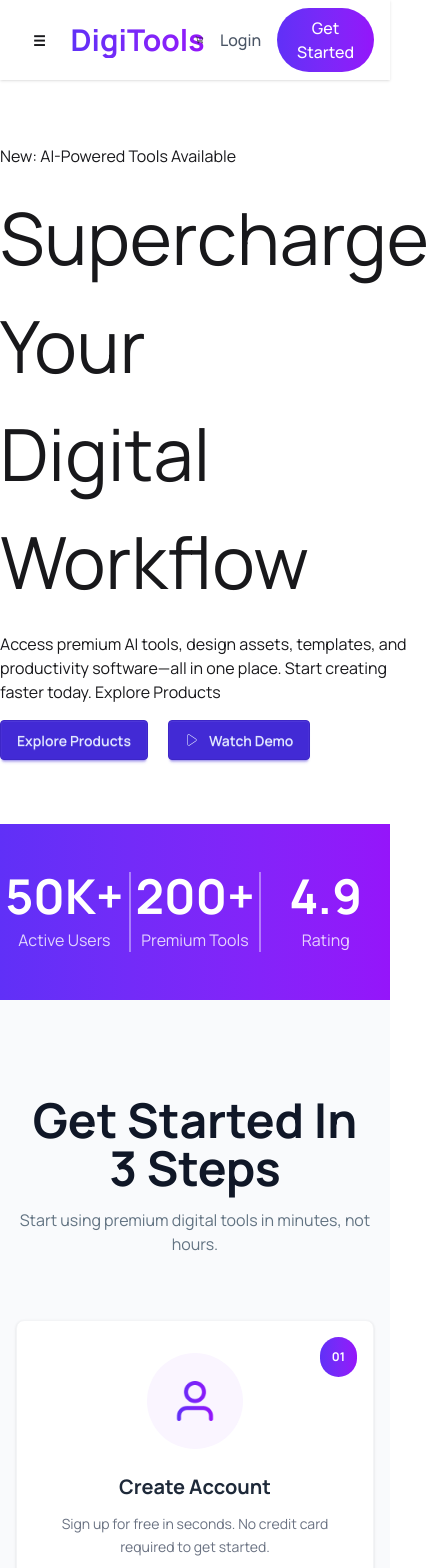
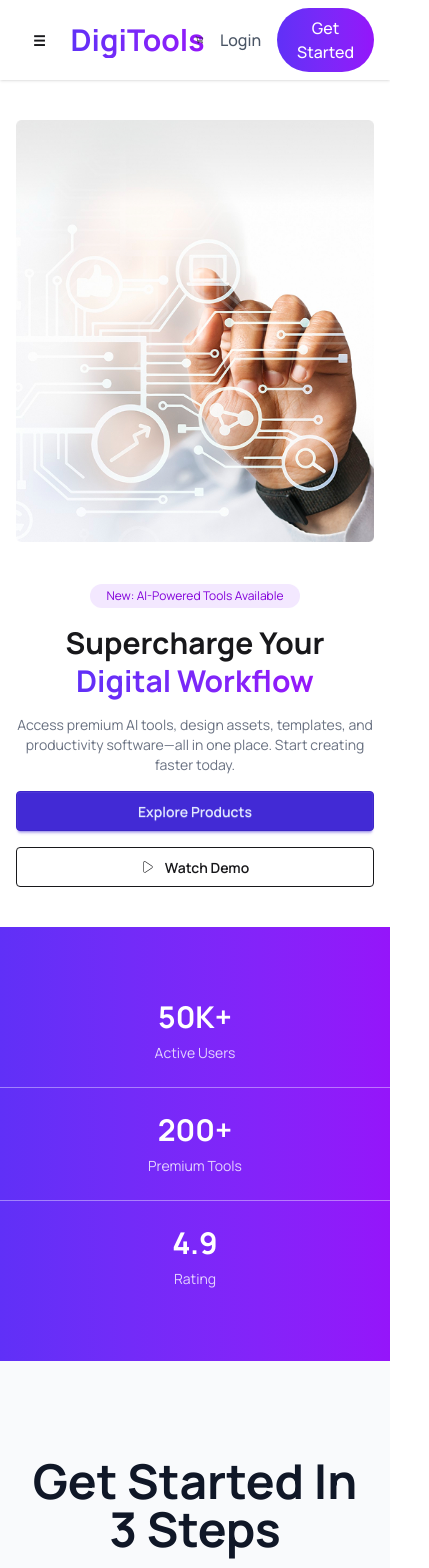
Before and after one commit to souldev003/B13-A6-DigiTools, a React (Vite) app: page / in a window 390 px wide. Shown: the top 1568 px of the page, 429 px wide, since content can reach past the window. Built offline with nearby package versions, Linux system fonts and the light colour scheme.

Commit message:
responsive problem fixed

```diff
--- a/src/components/About.jsx
+++ b/src/components/About.jsx
@@ -3,21 +3,23 @@ import React from "react";
 const About = () => {
   return (
     <div>
-      <div className="bg-linear-to-r from-[#6030F7] to-[#9515FA] ">
-        <div className="max-w-300 mx-auto flex justify-evenly text-white py-12 divide-x-2 divide-white/40">
-          <div className="flex-1 text-center">
-            <h2 className="text-5xl font-bold">50K+</h2>
-            <p className="mt-2 opacity-80">Active Users</p>
+      <div className="bg-linear-to-r from-[#6030F7] to-[#9515FA]">
+        <div className="max-w-300 mx-auto flex flex-col md:flex-row text-white py-12 divide-y md:divide-y-0 md:divide-x divide-white/40">
+          <div className="flex-1 text-center py-6">
+            <h2 className="text-3xl md:text-5xl font-bold">50K+</h2>
+            <p className="mt-2 opacity-80 text-sm md:text-base">Active Users</p>
           </div>
 
-          <div className="flex-1 text-center">
-            <h2 className="text-5xl font-bold">200+</h2>
-            <p className="mt-2 opacity-80">Premium Tools</p>
+          <div className="flex-1 text-center py-6">
+            <h2 className="text-3xl md:text-5xl font-bold">200+</h2>
+            <p className="mt-2 opacity-80 text-sm md:text-base">
+              Premium Tools
+            </p>
           </div>
 
-          <div className="flex-1 text-center">
-            <h2 className="text-5xl font-bold">4.9</h2>
-            <p className="mt-2 opacity-80">Rating</p>
+          <div className="flex-1 text-center py-6">
+            <h2 className="text-3xl md:text-5xl font-bold">4.9</h2>
+            <p className="mt-2 opacity-80 text-sm md:text-base">Rating</p>
           </div>
         </div>
       </div>
--- a/src/components/Footer.jsx
+++ b/src/components/Footer.jsx
@@ -2,63 +2,61 @@ import React from "react";
 
 const Footer = () => {
   const socialIcons = [
-    {
-      img: "/Instagram.png",
-      alt: "Instagram Logo",
-    },
-    {
-      img: "/Facebook.png",
-      alt: "Facebook Logo",
-    },
-    {
-      img: "/x.png",
-      alt: "x Logo",
-    },
+    { img: "/Instagram.png", alt: "Instagram Logo" },
+    { img: "/Facebook.png", alt: "Facebook Logo" },
+    { img: "/x.png", alt: "X Logo" },
   ];
 
   return (
-    <div className="bg-[#101727] py-28">
-      <div className="max-w-300 mx-auto text-white">
-        <div className="mb-20 grid gap-16 md:grid-cols-2 lg:grid-cols-3">
+    <div className="bg-[#101727] py-10 md:py-28 px-4">
+      <div className="max-w-7xl mx-auto text-white">
+        <div className="mb-16 grid gap-12 md:grid-cols-2 lg:grid-cols-3">
           <div>
-            <h1 className="text-[40px] font-extrabold mb-4">DigiTools</h1>
+            <h1 className="text-3xl md:text-[40px] font-extrabold mb-4">
+              DigiTools
+            </h1>
             <p className="text-gray-300">
               Premium digital tools for creators, professionals, and businesses.
               Work smarter with our suite of powerful tools.
             </p>
           </div>
-          <div className="flex items-center justify-between gap-6">
-            <div className="space-y-4">
-              <h3 className="text-[#FFFFFF] text-lg">Products</h3>
+
+          <div className="grid grid-cols-1 sm:grid-cols-3 gap-8 md:col-span-1 lg:col-span-1">
+            <div className="space-y-3">
+              <h3 className="text-white text-lg font-semibold">Products</h3>
               <h4 className="text-[#CFD1D4]">Features</h4>
               <h4 className="text-[#CFD1D4]">Pricing</h4>
               <h4 className="text-[#CFD1D4]">Templates</h4>
-              <h4 className="text-[#CFD1D4]">Integration</h4>
+              <h4 className="text-[#CFD1D4]">Integrations</h4>
             </div>
-            <div className="space-y-4">
-              <h3 className="text-[#FFFFFF] text-lg">Company</h3>
+
+            <div className="space-y-3">
+              <h3 className="text-white text-lg font-semibold">Company</h3>
               <h4 className="text-[#CFD1D4]">About</h4>
               <h4 className="text-[#CFD1D4]">Blog</h4>
               <h4 className="text-[#CFD1D4]">Careers</h4>
               <h4 className="text-[#CFD1D4]">Press</h4>
             </div>
-            <div className="space-y-4">
-              <h3 className="text-[#FFFFFF] text-lg">Resources</h3>
+
+            <div className="space-y-3">
+              <h3 className="text-white text-lg font-semibold">Resources</h3>
               <h4 className="text-[#CFD1D4]">Documentation</h4>
               <h4 className="text-[#CFD1D4]">Help Center</h4>
               <h4 className="text-[#CFD1D4]">Community</h4>
               <h4 className="text-[#CFD1D4]">Contact</h4>
             </div>
           </div>
+
           <div>
-            <h3 className="text-[#FFFFFF] text-lg">Social Links</h3>
-            <div className="flex items-center gap-4 mt-5">
-              {socialIcons.map((icon) => (
+            <h3 className="text-white text-lg font-semibold">Social Links</h3>
+            <div className="flex flex-wrap items-center gap-4 mt-5">
+              {socialIcons.map((icon, index) => (
                 <a
-                  className="bg-white w-10 flex items-center justify-center p-2.5 rounded-full"
+                  key={index}
+                  className="bg-white w-10 h-10 flex items-center justify-center rounded-full"
                   href="#"
                 >
-                  <img className="w-5 bg-white" src={icon.img} alt={icon.alt} />
+                  <img className="w-5" src={icon.img} alt={icon.alt} />
                 </a>
               ))}
             </div>
@@ -67,16 +65,15 @@ const Footer = () => {
 
         <div className="border-b border-[#3B414E]"></div>
 
-        <div className="flex items-center justify-between mt-8">
-          <div>
-            <h6 className="text-[#858890]">
-              © 2026 Digitools. All rights reserved.
-            </h6>
-          </div>
-          <div className="flex items-center gap-6">
-            <h6 className="text-[#858890] ">Privacy Police</h6>
-            <h6 className="text-[#858890] ">Terms Of Service</h6>
-            <h6 className="text-[#858890] ">Cookies</h6>
+        <div className="flex flex-col md:flex-row items-center justify-between gap-4 mt-8 text-center md:text-left">
+          <h6 className="text-[#858890]">
+            © 2026 DigiTools. All rights reserved.
+          </h6>
+
+          <div className="flex flex-wrap justify-center md:justify-end items-center gap-6">
+            <h6 className="text-[#858890]">Privacy Policy</h6>
+            <h6 className="text-[#858890]">Terms of Service</h6>
+            <h6 className="text-[#858890]">Cookies</h6>
           </div>
         </div>
       </div>
--- a/src/components/Hero.jsx
+++ b/src/components/Hero.jsx
@@ -5,31 +5,45 @@ import { CiPlay1 } from "react-icons/ci";
 const Hero = () => {
   return (
     <div>
-      <div className="my-16">
-        <div className="max-w-300 mx-auto flex items-center justify-between gap-14">
-          <div className="space-y-4 max-w-160">
-            <button>New: AI-Powered Tools Available</button>
+      <div className="my-10 md:my-16 px-4">
+        <div className="max-w-300 mx-auto flex flex-col-reverse lg:flex-row items-center justify-between gap-10 lg:gap-14">
+          <div className="space-y-4 max-w-full lg:max-w-160 text-center lg:text-left">
+            <button className="text-xs md:text-sm bg-purple-100 text-purple-700 px-4 py-1 rounded-full">
+              New: AI-Powered Tools Available
+            </button>
 
-            <h1 className="text-[72px]">
-              Supercharge Your <br /> <span> Digital Workflow </span>
+            <h1 className="text-3xl md:text-5xl lg:text-6xl font-bold leading-tight">
+              Supercharge Your <br />
+              <span className="bg-linear-to-r from-[#6030F7] to-[#9515FA] bg-clip-text text-transparent">
+                Digital Workflow
+              </span>
             </h1>
 
-            <p>
+            <p className="text-sm md:text-base text-gray-500">
               Access premium AI tools, design assets, templates, and
               productivity software—all in one place. Start creating faster
-              today. Explore Products
+              today.
             </p>
 
-            <div className="flex text-center gap-5">
-              <button className="btn btn-primary">Explore Products</button>
-              <button className="flex items-center gap-2.5 btn btn-primary">
+            <div className="flex flex-col sm:flex-row items-center gap-4 sm:gap-5 justify-center lg:justify-start">
+              <button className="btn btn-primary w-full sm:w-auto">
+                Explore Products
+              </button>
+
+              <button className="flex items-center justify-center gap-2.5 btn btn-outline w-full sm:w-auto">
                 <CiPlay1 /> Watch Demo
               </button>
             </div>
           </div>
 
-          <div>
-            <img src={heroImg} alt="Banner Image" />
+          <div className="w-full max-w-md lg:max-w-xl">
+            {heroImg && (
+              <img
+                src={heroImg}
+                alt="Banner Image"
+                className="w-full h-auto object-contain"
+              />
+            )}
           </div>
         </div>
       </div>
```
